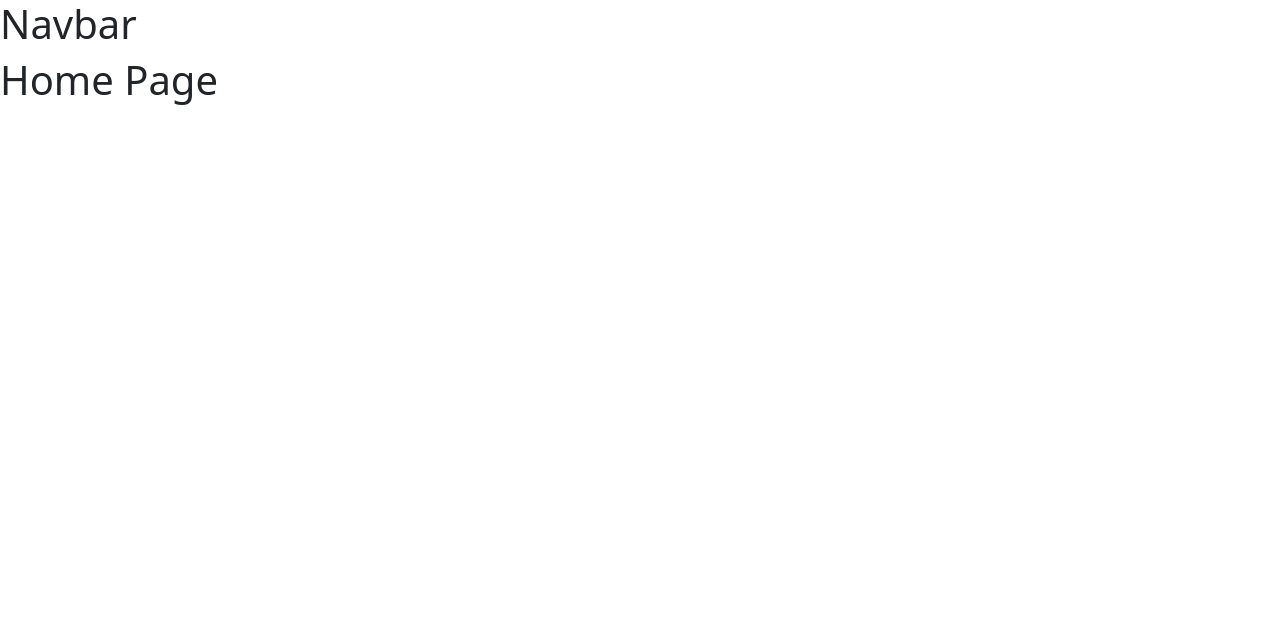
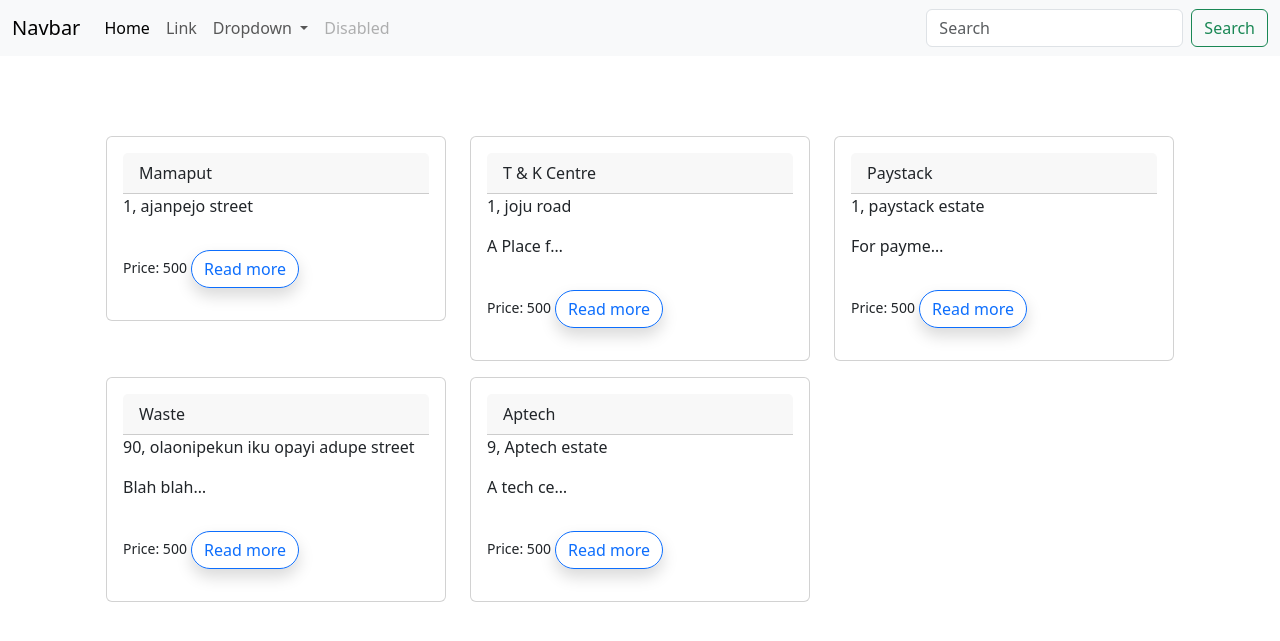
Before and after one commit to loyalthedev/Django-Event-Centre, a Django app: page / in a window 1280 px wide. Shown: the top 641 px of the page. Run offline with Django 4.2, Linux system fonts and the light colour scheme; data comes from the database, SQL or seed files in the repository; both versions use the stored data as it was after the commit.

Commit message:
CRUD and template filter

```diff
--- a/events/models.py
+++ b/events/models.py
@@ -9,3 +9,6 @@
 
     def __str__(self):
         return self.name
+
+    class Meta:
+        verbose_name_plural = ('venue')
--- a/events/templates/events/home.html
+++ b/events/templates/events/home.html
@@ -1,7 +1,24 @@
-{% extends 'base.html' %}
-
-{% include 'navbar.html' %}
-
-{% block main %}
-    <h1>Home Page</h1>
+{% extends 'base.html' %} {% include 'navbar.html' %} {% block main %}
+<div class="container my-5">
+  <div class="row p-4">
+    <!-- Card One -->
+    {% for v in venues %}
+    <div class="col-sm-12 col-md-4 my-2">
+      <div class="card">
+        <div class="card-body">
+          <div class="card-header">{{ v.name | capfirst }}</div>
+          <p>
+            {{v.address}}
+          </p>
+          <p>{{v.description | truncatechars:10}}</p>
+          <small>Price: {{v.capacity}}</small>
+          <button class="btn btn-outline-primary rounded-pill my-3 shadow">
+            Read more
+          </button>
+        </div>
+      </div>
+    </div>
+    {% endfor %}
+  </div>
+</div>
 {% endblock %}
--- a/events/views.py
+++ b/events/views.py
@@ -1,9 +1,11 @@
 from django.shortcuts import render
 from django.http import HttpResponse
+from .models import Venue
 
 
 def home(request):
-    return render(request, 'events/home.html')
+    venues = Venue.objects.all()
+    return render(request, 'events/home.html', {'venues': venues})
 
 
 def about(request):
--- a/templates/navbar.html
+++ b/templates/navbar.html
@@ -1 +1,36 @@
-<h1>Navbar</h1>
+<nav class="navbar navbar-expand-lg bg-body-tertiary">
+    <div class="container-fluid">
+      <a class="navbar-brand" href="#">Navbar</a>
+      <button class="navbar-toggler" type="button" data-bs-toggle="collapse" data-bs-target="#navbarSupportedContent" aria-controls="navbarSupportedContent" aria-expanded="false" aria-label="Toggle navigation">
+        <span class="navbar-toggler-icon"></span>
+      </button>
+      <div class="collapse navbar-collapse" id="navbarSupportedContent">
+        <ul class="navbar-nav me-auto mb-2 mb-lg-0">
+          <li class="nav-item">
+            <a class="nav-link active" aria-current="page" href="#">Home</a>
+          </li>
+          <li class="nav-item">
+            <a class="nav-link" href="#">Link</a>
+          </li>
+          <li class="nav-item dropdown">
+            <a class="nav-link dropdown-toggle" href="#" role="button" data-bs-toggle="dropdown" aria-expanded="false">
+              Dropdown
+            </a>
+            <ul class="dropdown-menu">
+              <li><a class="dropdown-item" href="#">Action</a></li>
+              <li><a class="dropdown-item" href="#">Another action</a></li>
+              <li><hr class="dropdown-divider"></li>
+              <li><a class="dropdown-item" href="#">Something else here</a></li>
+            </ul>
+          </li>
+          <li class="nav-item">
+            <a class="nav-link disabled">Disabled</a>
+          </li>
+        </ul>
+        <form class="d-flex" role="search">
+          <input class="form-control me-2" type="search" placeholder="Search" aria-label="Search">
+          <button class="btn btn-outline-success" type="submit">Search</button>
+        </form>
+      </div>
+    </div>
+  </nav>
```
Also changed, not shown: db.sqlite3.
